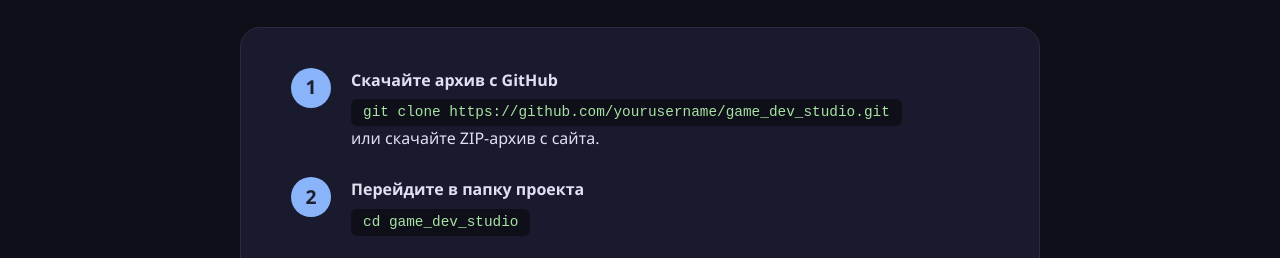
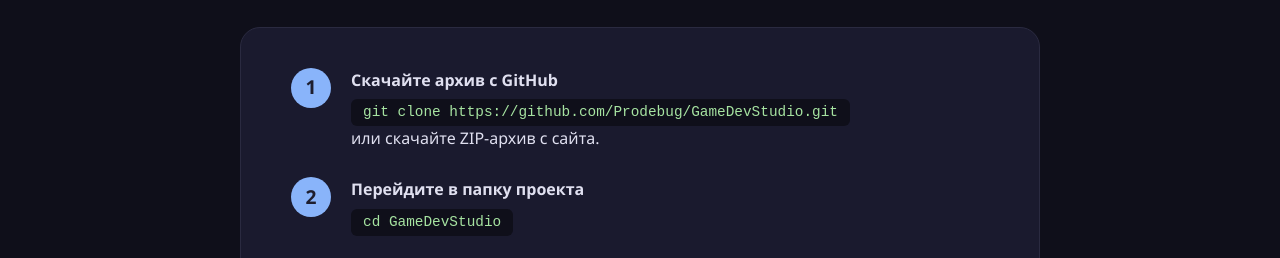
Before and after one commit to Prodebug/GameDevStudio, a plain HTML site: page index.html in a window 1280 px wide. Shown: the part 1523-1781 px from the top of the page. Drawn offline with Linux system fonts and the light colour scheme.

```diff
--- a/index.html
+++ b/index.html
@@ -324,7 +324,7 @@
         </p>
         <div class="hero-buttons">
             <a href="#download" class="btn">📥 Скачать сейчас</a>
-            <a href="https://github.com/yourusername/game_dev_studio" target="_blank" class="btn btn-outline">🔗 GitHub</a>
+            <a href="https://github.com/Prodebug/GameDevStudio" target="_blank" class="btn btn-outline">🔗 GitHub</a>
         </div>
     </div>
     <div class="hero-image">
@@ -402,7 +402,7 @@
             <div class="step-content">
                 <strong>Скачайте архив с GitHub</strong>
                 <br>
-                <code>git clone https://github.com/yourusername/game_dev_studio.git</code>
+                <code>git clone https://github.com/Prodebug/GameDevStudio.git</code>
                 <br>
                 или скачайте ZIP-архив с сайта.
             </div>
@@ -412,7 +412,7 @@
             <div class="step-content">
                 <strong>Перейдите в папку проекта</strong>
                 <br>
-                <code>cd game_dev_studio</code>
+                <code>cd GameDevStudio</code>
             </div>
         </div>
         <div class="step">
@@ -444,11 +444,11 @@
         <p style="font-size:1.2rem; max-width:600px; margin:0 auto 30px; color:#b0b0d0;">
             Скачайте Game Dev Studio бесплатно и начните создавать свою игру уже сегодня.
         </p>
-        <a href="https://github.com/yourusername/game_dev_studio/archive/refs/heads/main.zip" class="btn" style="font-size:1.2rem; padding:16px 40px;">
+        <a href="https://github.com/Prodebug/GameDevStudio/archive/refs/heads/main.zip" class="btn" style="font-size:1.2rem; padding:16px 40px;">
             📦 Скачать ZIP
         </a>
         <br><br>
-        <span style="color:#8080a0;">или посетите репозиторий на <a href="https://github.com/yourusername/game_dev_studio" target="_blank">GitHub</a></span>
+        <span style="color:#8080a0;">или посетите репозиторий на <a href="https://github.com/Prodebug/GameDevStudio" target="_blank">GitHub</a></span>
     </div>
 </section>
 
@@ -456,7 +456,7 @@
     <div class="container">
         <p style="margin-bottom:15px;">🎮 Game Dev Studio – создано с ❤️ для разработчиков игр</p>
         <div class="footer-links">
-            <a href="https://github.com/yourusername/game_dev_studio" target="_blank">GitHub</a>
+            <a href="https://github.com/Prodebug/GameDevStudio" target="_blank">GitHub</a>
             <a href="#">Документация</a>
             <a href="#">Сообщество</a>
         </div>
@@ -464,7 +464,6 @@
     </div>
 </footer>
 
-<!-- Небольшой JS для плавного скролла -->
 <script>
     document.querySelectorAll('a[href^="#"]').forEach(anchor => {
         anchor.addEventListener('click', function (e) {
```
